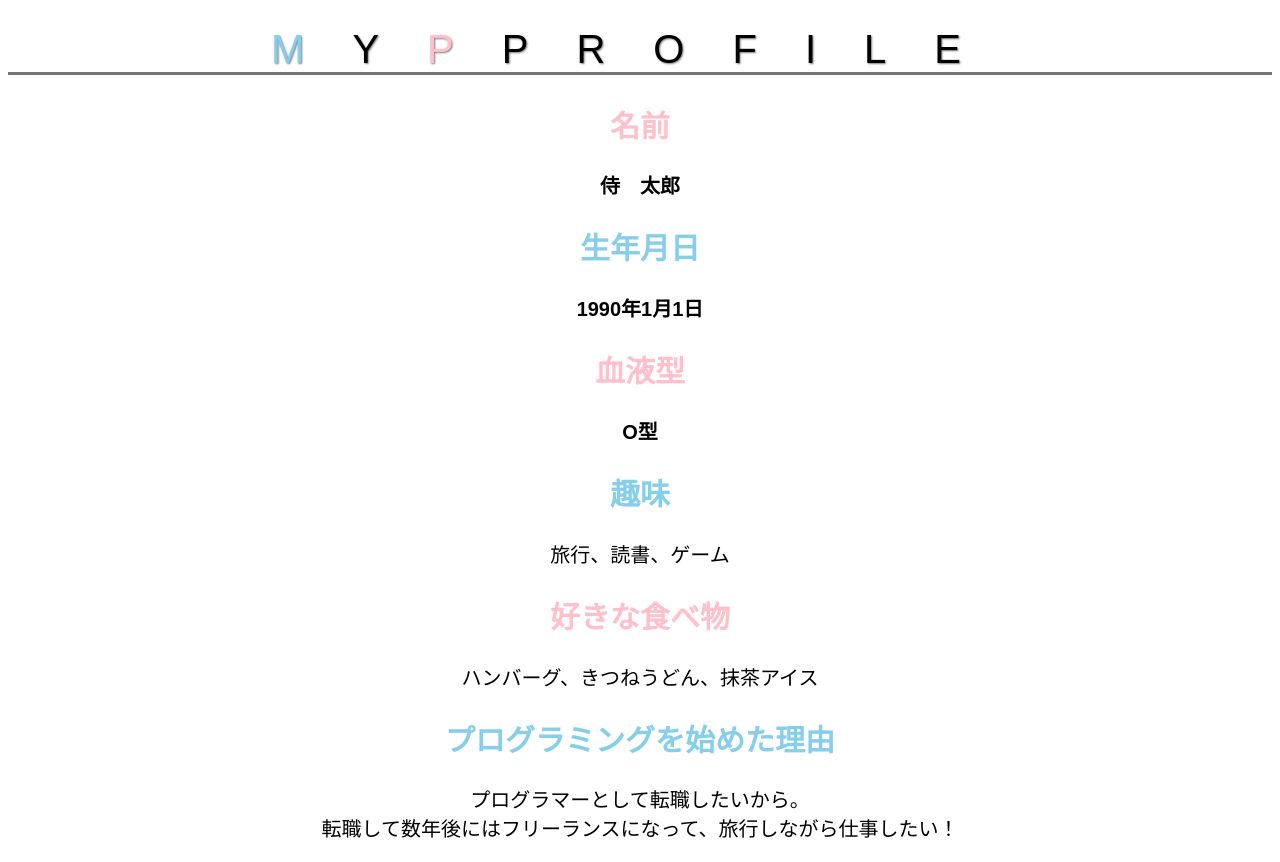
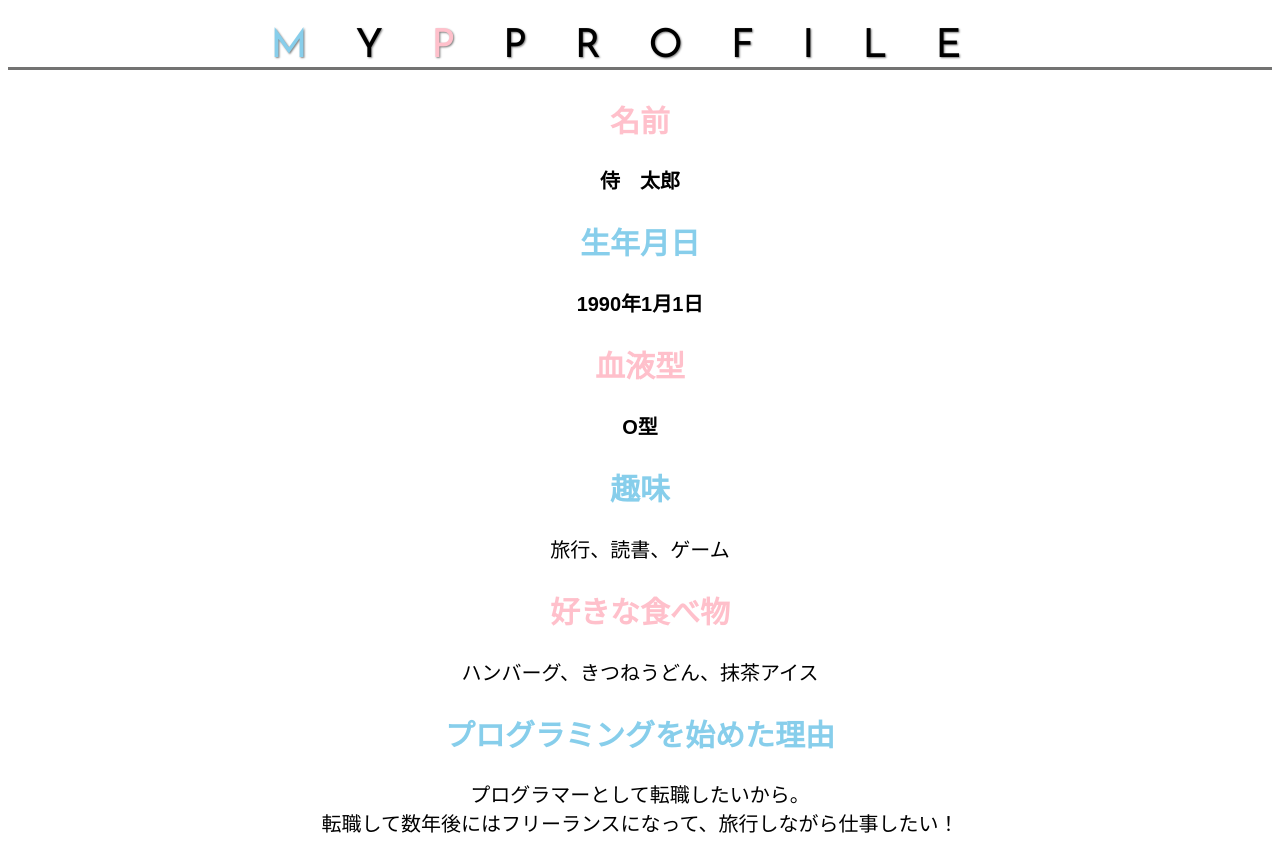
Before and after one commit to Yukik888/kadai, a plain HTML site: page Kadai_014/kadai_014.html in a window 1280 px wide. Drawn offline with Linux system fonts and the light colour scheme.

Commit message:
Myprofile

```diff
--- a/Kadai_014/style.css
+++ b/Kadai_014/style.css
@@ -17,7 +17,8 @@ body{
   font-style: normal;
 }
 h1{
-  font-size: 40px;
+  font-family: 'Josefin Sans', sans-serif;
+  font-size: 2em;
   letter-spacing: 1.2em;
   text-shadow: 1px 1px 2px gray;
   border-bottom: solid 3px rgb(115, 115, 114);
```
Also changed, not shown: Kadai_014/myprofile_1.PNG.
